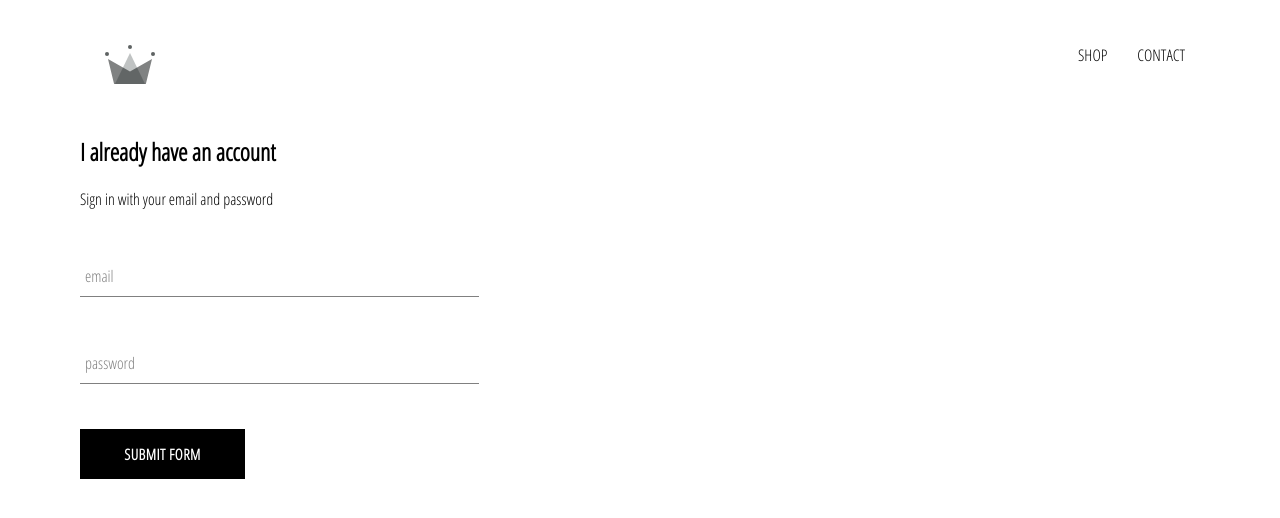
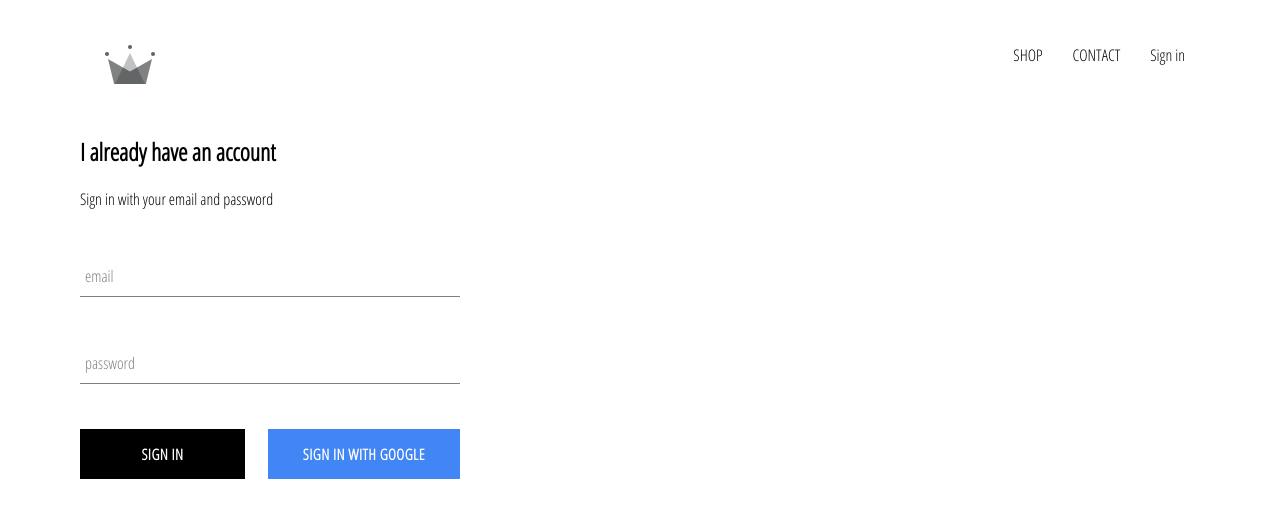
Before and after one commit to carryex/eCommerce-shop, a React (Create React App) app: page /signin in a window 1280 px wide. Shown: the top 518 px of the page. Built offline with nearby package versions, Linux system fonts and the light colour scheme; no server answers.

Commit message:
integrated firebase into application, created sign in page with sign in component and sign in with google

```diff
--- a/package.json
+++ b/package.json
@@ -6,6 +6,7 @@
     "@testing-library/jest-dom": "^5.11.4",
     "@testing-library/react": "^11.1.0",
     "@testing-library/user-event": "^12.1.10",
+    "firebase": "^8.2.1",
     "node-sass": "4.14.1",
     "react": "^17.0.1",
     "react-dom": "^17.0.1",
--- a/src/App.css
+++ b/src/App.css
@@ -7,3 +7,7 @@
   text-decoration: none;
   color: black;
 }
+
+* {
+  box-sizing: border-box;
+}
--- a/src/App.js
+++ b/src/App.js
@@ -7,10 +7,30 @@
 import ShopPage from "./pages/shoppage/shoppage.component";
 import Header from "./components/header/header.component";
 import SignInAndSignUpPage from "./pages/sign-in-and-sign-up/sign-in-and-sign-up.component";
+import { auth } from "./firebase/firebase.utils";
 
-const App = () => (
+class App extends React.Component {
+  constructor(props) {
+    super(props);
+
+    this.state = {
+      currentUser: null,
+    };
+  }
+  unsubscribeFromAuth = null;
+  componentDidMount() {
+    this.unsubscribeFromAuth = auth.onAuthStateChanged((user) => {
+      this.setState({ currentUser: user });
+    });
+  }
+
+  componentWillUnmount() {
+    this.unsubscribeFromAuth();
+  }
+  render() {
+    return (
       <div>
-    <Header />
+        <Header currentUser={this.state.currentUser} />
         <Switch>
           <Route exact path="/" component={HomePage} />
           <Route path="/shop" component={ShopPage} />
@@ -18,5 +38,7 @@
         </Switch>
       </div>
     );
+  }
+}
 
 export default App;
--- a/src/components/custom-button/custom-button.component.jsx
+++ b/src/components/custom-button/custom-button.component.jsx
@@ -1,7 +1,9 @@
 import React from "react";
 import "./custom-button.styles.scss";
-const CustomButton = ({ children, ...otherProps }) => (
-  <button className="custom-button" {...otherProps}>
+const CustomButton = ({ children, isGoogleSignIn, ...otherProps }) => (
+  <button
+    className={`${isGoogleSignIn ? "google-sign-in" : ""} custom-button` }
+    {...otherProps}>
     {children}
   </button>
 );
--- a/src/components/custom-button/custom-button.styles.scss
+++ b/src/components/custom-button/custom-button.styles.scss
@@ -19,4 +19,13 @@
     color: black;
     border: 1px solid black;
   }
+  &.google-sign-in {
+    background-color: #4285f4;
+    color: white;
+
+    &:hover {
+      background-color: #357ae8;
+      border: none;
+    }
+  }
 }
--- a/src/components/header/header.component.jsx
+++ b/src/components/header/header.component.jsx
@@ -1,22 +1,31 @@
-import React from 'react';
-import { Link } from 'react-router-dom';
+import React from "react";
+import { Link } from "react-router-dom";
+import { auth } from "../../firebase/firebase.utils";
+import { ReactComponent as Logo } from "../../assets/crown.svg";
 
-import { ReactComponent as Logo } from '../../assets/crown.svg';
+import "./header.styles.scss";
 
-import './header.styles.scss';
-
-const Header = () => (
-  <div className='header'>
-    <Link className='logo-container' to='/'>
-      <Logo className='logo' />
+const Header = ({ currentUser }) => (
+  <div className="header">
+    <Link className="logo-container" to="/">
+      <Logo className="logo" />
     </Link>
-    <div className='options'>
-      <Link className='option' to='/shop'>
+    <div className="options">
+      <Link className="option" to="/shop">
         SHOP
       </Link>
-      <Link className='option' to='/shop'>
+      <Link className="option" to="/shop">
         CONTACT
       </Link>
+      {currentUser ? (
+        <div className="option" onClick={() => auth.signOut()}>
+          Sign out
+        </div>
+      ) : (
+        <Link className="option" to="/signin">
+          Sign in
+        </Link>
+      )}
     </div>
   </div>
 );
--- a/src/components/header/header.styles.scss
+++ b/src/components/header/header.styles.scss
@@ -20,6 +20,7 @@
 
     .option {
       padding: 10px 15px;
+      cursor: pointer;
     }
   }
 }
--- a/src/components/sign-in/sign-in.component.jsx
+++ b/src/components/sign-in/sign-in.component.jsx
@@ -1,6 +1,9 @@
 import React from "react";
 import CustomButton from "../custom-button/custom-button.component";
 import FormInput from "../form-input/form-input.component";
+
+import { signInWithGoogle } from "../../firebase/firebase.utils";
+
 import "./sign-in.styles.scss";
 
 export default class SignIn extends React.Component {
@@ -48,7 +51,12 @@
             required
           />
 
-          <CustomButton type="submit">Submit Form</CustomButton>
+          <div className="buttons">
+            <CustomButton type="submit">Sign in</CustomButton>
+            <CustomButton onClick={signInWithGoogle} isGoogleSignIn>
+              Sign in with Google
+            </CustomButton>
+          </div>
         </form>
       </div>
     );
--- a/src/components/sign-in/sign-in.styles.scss
+++ b/src/components/sign-in/sign-in.styles.scss
@@ -1,9 +1,14 @@
 .sign-in {
-  width: 30vw;
+  width: 380px;
   display: flex;
   flex-direction: column;
 
   .title {
     margin: 10px 0 ;
   }
+
+  .buttons {
+    display: flex;
+    justify-content: space-between;
+  }
 }
--- /dev/null
+++ b/src/firebase/firebase.utils.js
@@ -0,0 +1,24 @@
+import firebase from "firebase/app";
+import "firebase/firestore";
+import "firebase/auth";
+
+const config = {
+  apiKey: "AIzaSyBCRKMznTQTkKkVIhkUWZzXrLm3Lc_-u5U",
+  authDomain: "ecommerce-shop-b205f.firebaseapp.com",
+  projectId: "ecommerce-shop-b205f",
+  storageBucket: "ecommerce-shop-b205f.appspot.com",
+  messagingSenderId: "690843227988",
+  appId: "1:690843227988:web:67b8941d3541bcd19a9ac1",
+  measurementId: "G-RY77N2NQ7P",
+};
+
+firebase.initializeApp(config);
+
+export const auth = firebase.auth();
+export const firestore = firebase.firestore();
+
+const provider = new firebase.auth.GoogleAuthProvider();
+provider.setCustomParameters({ promt: "select_account" });
+export const signInWithGoogle = () => auth.signInWithPopup(provider);
+
+export default firebase;
```
Also changed, not shown: 2 other files (tests, documents, lock files or other folders). Lines whose indentation alone changed are shown as unchanged.
